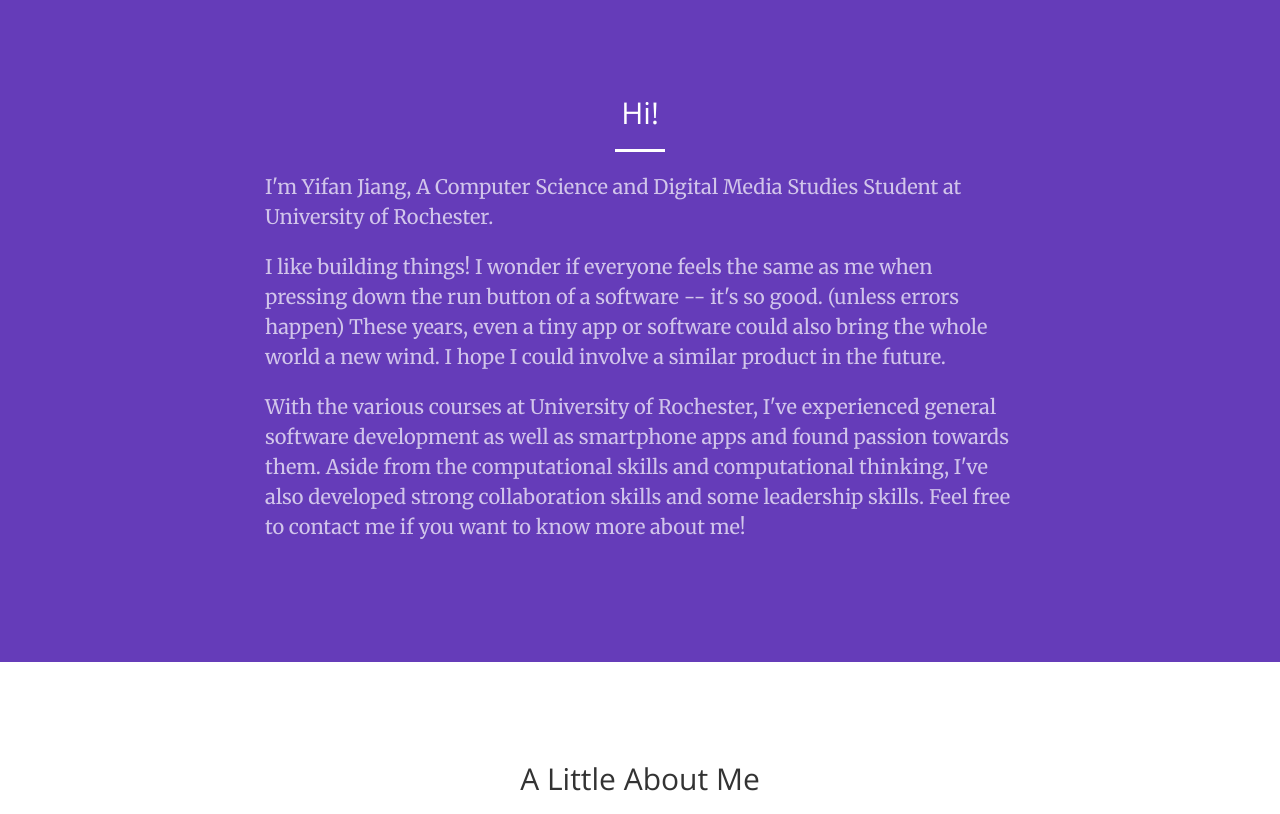
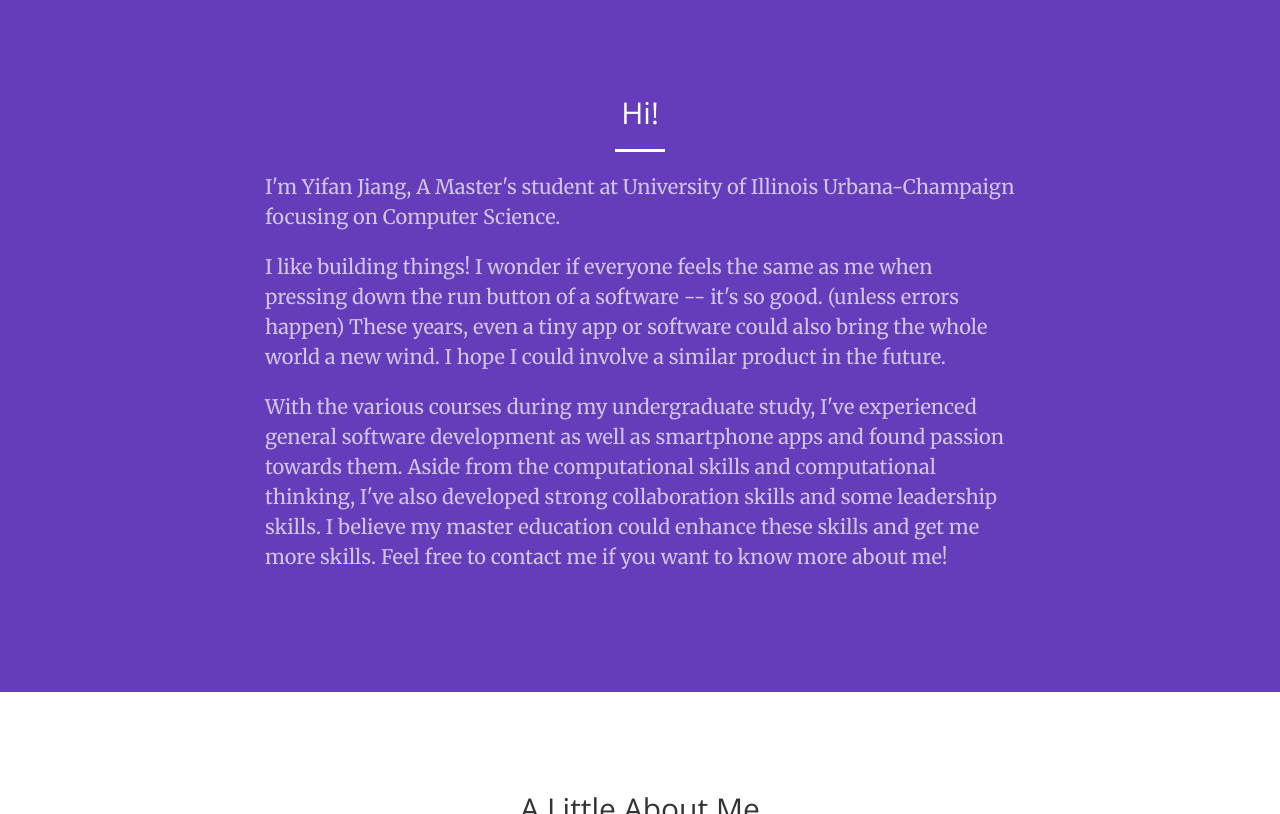
Before and after one commit to o0BB0o/o0BB0o.github.io, a Jekyll site: the page built from index.html, in a window 1280 px wide and 900 px high, scrolled down 818 px, cut to the strip 86-900 px from the top of the window. Built offline with Jekyll 4.4.1, drawn with Linux system fonts in a browser that asks for light colours.

Commit message:
self into updated

```diff
--- a/_includes/call-to-action.html
+++ b/_includes/call-to-action.html
@@ -4,9 +4,9 @@
             <div class="col-lg-8 col-lg-offset-2 text-center">
                 <h2 class="section-heading">Hi!</h2>
                 <hr class="light">
-                <p class="text-faded"> I'm Yifan Jiang, A Computer Science and Digital Media Studies Student at University of Rochester. </p>
+                <p class="text-faded"> I'm Yifan Jiang, A Master's student at University of Illinois Urbana-Champaign focusing on Computer Science. </p>
                 <p class="text-faded"> I like building things! I wonder if everyone feels the same as me when pressing down the run button of a software -- it's so good. (unless errors happen) These years, even a tiny app or software could also bring the whole world a new wind. I hope I could involve a similar product in the future. </p>
-                <p class="text-faded">With the various courses at University of Rochester, I've experienced general software development as well as smartphone apps and found passion towards them. Aside from the computational skills and computational thinking, I've also developed strong collaboration skills and some leadership skills. Feel free to contact me if you want to know more about me! </p>
+                <p class="text-faded">With the various courses during my undergraduate study, I've experienced general software development as well as smartphone apps and found passion towards them. Aside from the computational skills and computational thinking, I've also developed strong collaboration skills and some leadership skills. I believe my master education could enhance these skills and get me more skills. Feel free to contact me if you want to know more about me! </p>
             </div>
         </div>
     </div>
```
